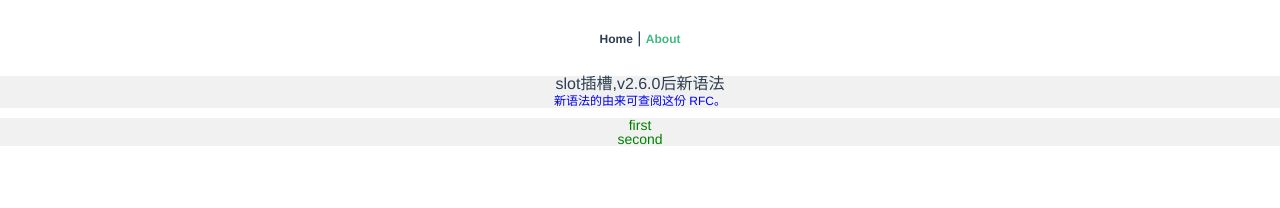
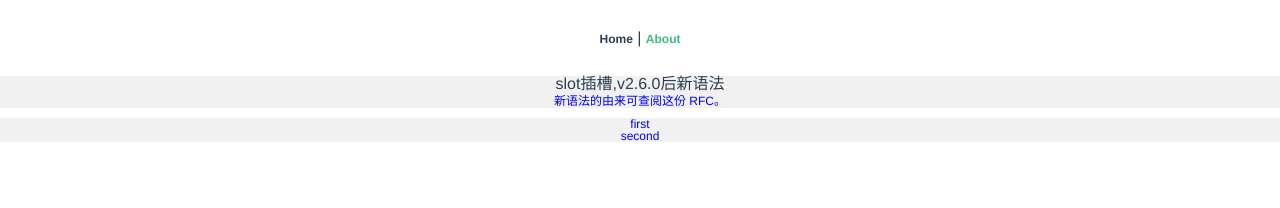
Before and after one commit to milyyy/_vue, a Vue app: page /about in a window 1280 px wide. Shown: the top 208 px of the page. Built offline with nearby package versions, Linux system fonts and the light colour scheme.

Commit message:
插槽内容2

```diff
--- /dev/null
+++ b/src/assets/style/myStyle.styl
@@ -0,0 +1,9 @@
+/* 针对本项目 */
+section
+	margin-bottom 10px
+	background-color #f1f1f1
+
+$mainColor =#273849
+$mainRed =#d63200
+$mainBlue =#2973b7
+$font = 30px
--- a/src/assets/style/reset.css
+++ b/src/assets/style/reset.css
@@ -46,8 +46,3 @@ table {
 	border-collapse: collapse;
 	border-spacing: 0;
 }
-/* 针对本项目 */
-section {
-	margin-bottom: 10px;
-	background-color: #f1f1f1;
-}
--- a/src/components/NavigationLink.vue
+++ b/src/components/NavigationLink.vue
@@ -14,7 +14,8 @@ export default {
 </script>
 
 <style lang="stylus" scoped>
+
 a
-  color green
-  font-size 14px
+  color $mainRed
+  font-size $font
 </style>
--- a/src/main.js
+++ b/src/main.js
@@ -4,6 +4,7 @@ import router from "./router";
 import store from "./store";
 
 import "@/assets/style/reset.css";
+import "@/assets/style/myStyle.styl";
 
 Vue.config.productionTip = false;
 
```
